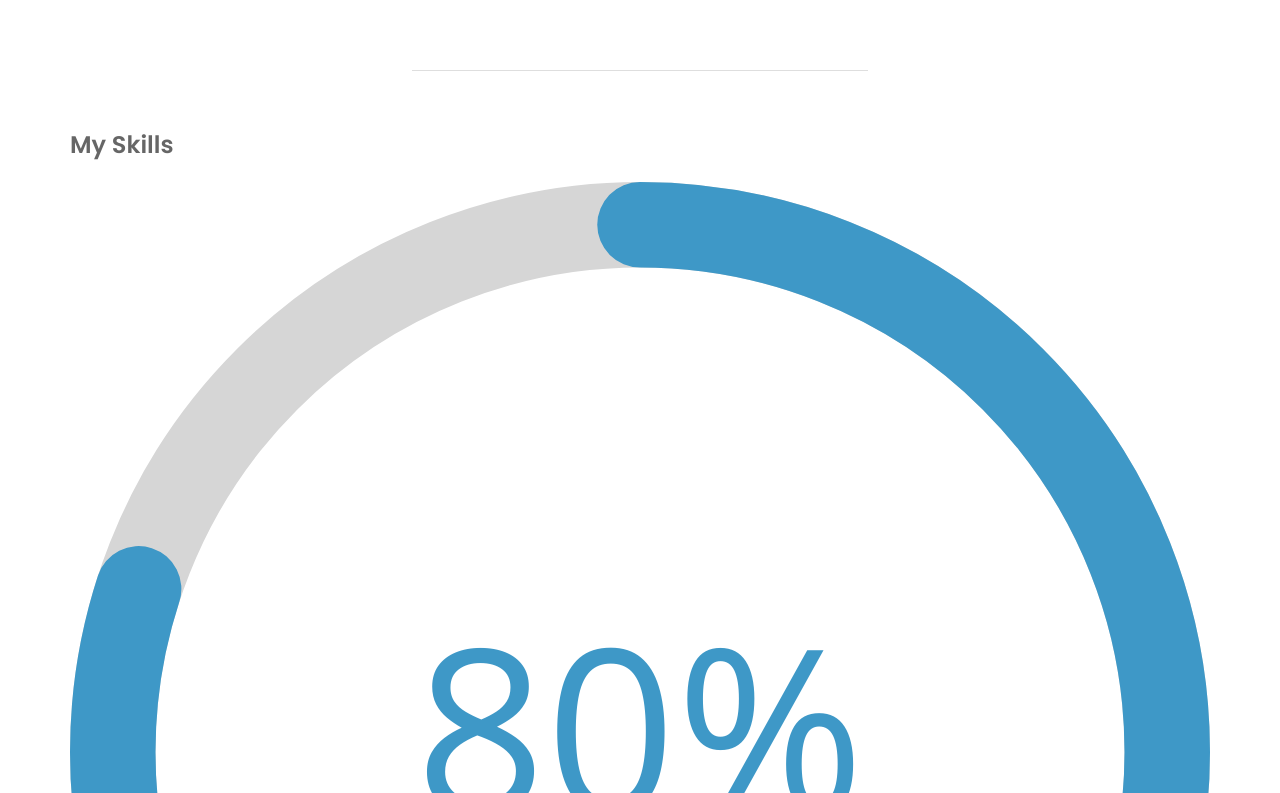
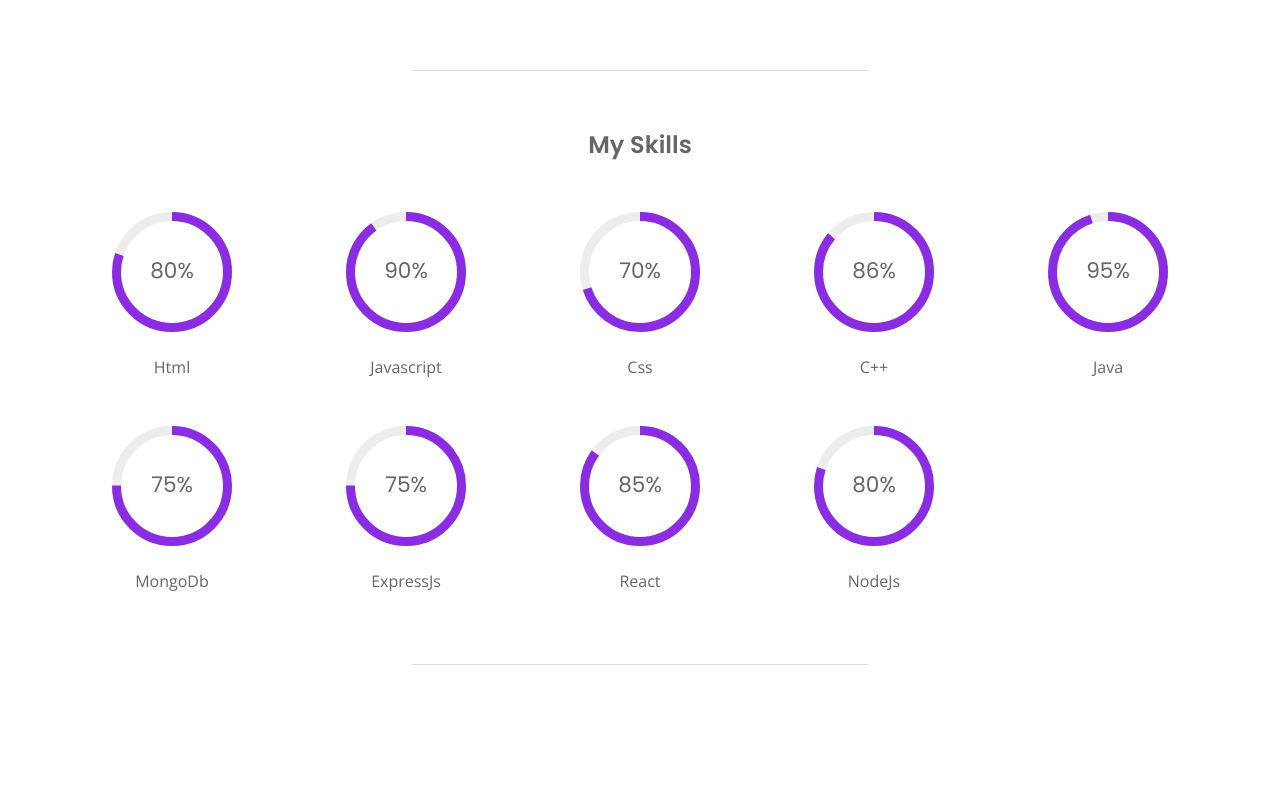
Before and after one commit to amank736836/portfoliowebsite, a React (Vite) app: page /about in a window 1280 px wide. Shown: the part 567-1360 px from the top of the page. Built offline with nearby package versions, Linux system fonts and the light colour scheme.

Commit message:
Update About page layout and styles

```diff
--- a/src/pages/About/about.css
+++ b/src/pages/About/about.css
@@ -25,26 +25,26 @@
   font-weight: var(--weight-600);
 }
 
-.stats__box{
+.stats__box {
   border: 1px solid var(--border-color);
   padding: 20px 30px 25px;
   border-radius: 5px;
 }
 
-.stats__no{
+.stats__no {
   color: var(--first-color);
   font-size: var(--h1-font-size);
   line-height: 1.2;
 }
 
-.stats__title{
+.stats__title {
   font-size: var(--small-font-size);
   line-height: 1.6;
   padding-left: 45px;
   position: relative;
 }
 
-.stats__title::before{
+.stats__title::before {
   content: "";
   position: absolute;
   left: 0;
@@ -54,9 +54,47 @@
   background-color: var(--text-color);
 }
 
-.separator{
+.separator {
   border-top: 1px solid var(--border-color);
   max-width: 40%;
   margin: 72px auto 56px;
+}
 
+.subtitle__center {
+  text-align: center;
+  margin-bottom: 50px;
 }
+
+.skills__container {
+  grid-template-columns: repeat(5, 1fr);
+  justify-items: center;
+  row-gap: 48px;
+}
+
+.progress__circle {
+  width: 120px;
+  height: 120px;
+}
+
+.CircularProgressbar-path {
+  stroke: var(--first-color) !important;
+  stroke-linecap: butt !important;
+}
+
+.CircularProgressbar-trail {
+  stroke: var(--container-color) !important;
+}
+
+.CircularProgressbar-text {
+  fill: var(--title-color) !important;
+  font-family: var(--second-font) !important;
+  font-size: var(--large-font-size) !important;
+}
+
+.skills__title{
+    font-family: var(--body-font);
+    font-size: var(--normal-font-size);
+    font-weight: var(--weight-400);
+    text-align: center;
+    margin-top: 24px;
+}
```
Lines whose indentation alone changed are shown as unchanged.
